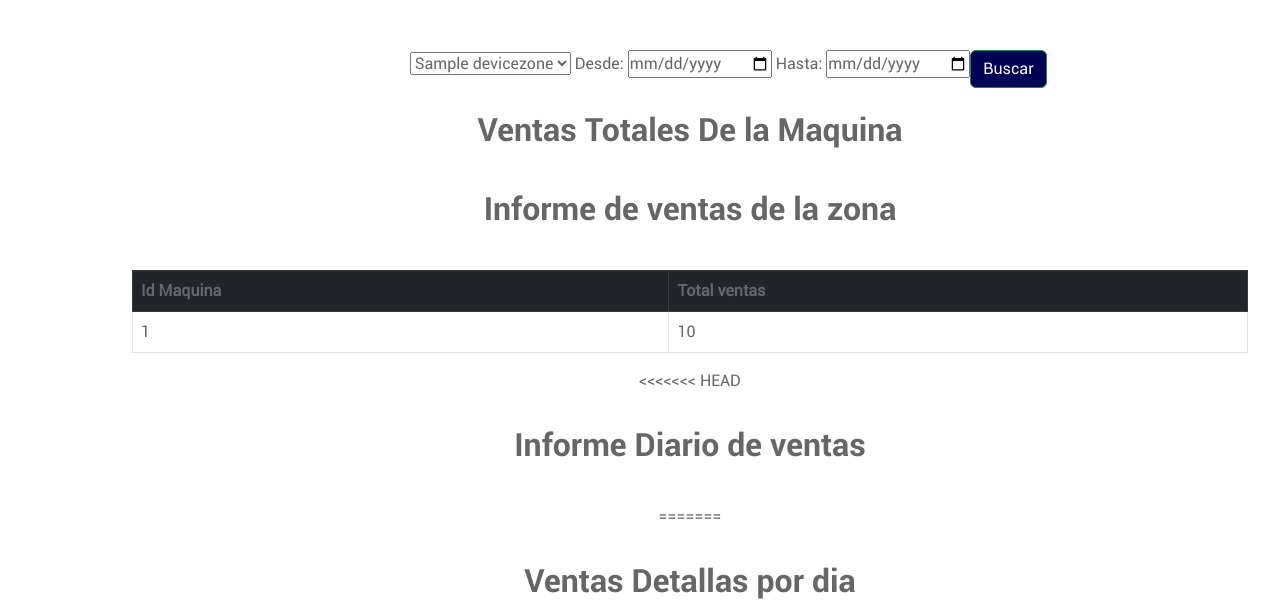
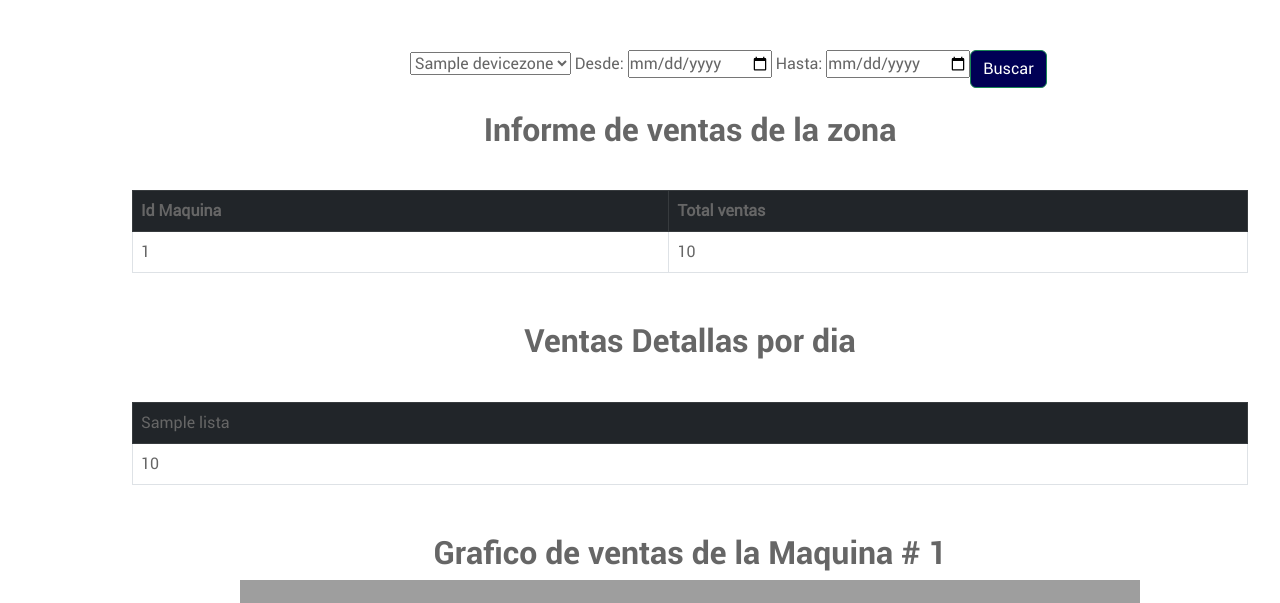
Before and after one commit to KevinCabHer/Consultas, a Django app: template gestion_consultas/templates/informes/maquinas.html in a window 1280 px wide; the page is wider, and only the part inside the window is pictured. Shown: the part 80-683 px from the top of that part. Run offline with Django 3.2, Linux system fonts and the light colour scheme; tables that the repository leaves empty hold one stand-in row (values such as "Sample post"); the template is opened without the code that fills it: values that come from a table or form of the project are taken from there, most other values are stand-ins (such as "Sample title", 1, 10 or a date in 2020); parts of the project's set-up code (start-up, migrations or seed data) failed here and were passed over; some libraries are stand-ins or nearby versions; grey boxes are pictures that could not be loaded.

Commit message:
Funcionarl graficas, tablas y consultas por maquina

```diff
--- a/gestion_consultas/templates/informes/maquinas.html
+++ b/gestion_consultas/templates/informes/maquinas.html
@@ -21,8 +21,6 @@
         </div>
     </form>
 </div>
-<hr/>
-<h2> Ventas Totales De la Maquina</h2>
 <hr/>
 <h2>Informe de ventas de la zona</h2>
 <hr/>
@@ -52,16 +50,10 @@
             </div>
         </div>
     </div>
-<<<<<<< HEAD
-
-    <hr/>
-    <h2>Informe Diario de ventas</h2>
-    <hr/>
-=======
 <hr/>
 <h2> Ventas Detallas por dia</h2>
 <hr/>
->>>>>>> 9204662dd12a406e91b304aff18c21480f1931cb
+
     <div class = "container">
         <div class = "row">
             <div class = "cold-md-4.offset-md-4">
@@ -71,7 +63,6 @@
                             <table class = "table table-hover table-bordered" id = "tablafacturas">
                                 <thead class = "table-dark " >
                                     <tr>
-<<<<<<< HEAD
                                         {% for lista in lista_fechas %}
                                         <td>{{lista}}</td>
                                         {% endfor %}
@@ -83,20 +74,7 @@
                                         <td>{{total}}</td>
                                         {% endfor %}
                                     </tr>
-
-
-=======
-                                        <th>fechas</th>
-                                    </tr>
                                 </thead>
-                                <tbody>
-                                    {% for fecha in lista_fechas  %}
-                                    <tr>
-                                        <td>{{fecha}}</td>
-                                    </tr>
-                                    {% endfor %}
->>>>>>> 9204662dd12a406e91b304aff18c21480f1931cb
-                                </tbody>
                             </table>
                         </div>
                     </div>
@@ -104,13 +82,10 @@
             </div>
         </div>
     </div>
-<<<<<<< HEAD
     <hr/>
     <h2>Grafico de ventas de la Maquina # {{id_maquina}}</h2>
 <div>
     <div id="prueba" style="width: 900px; height: 600px;"></div>
 </div>
 
-=======
->>>>>>> 9204662dd12a406e91b304aff18c21480f1931cb
 {% endblock  %}
```
Also changed, not shown: gestion_consultas/informes/views.py (+4 -39 lines).
